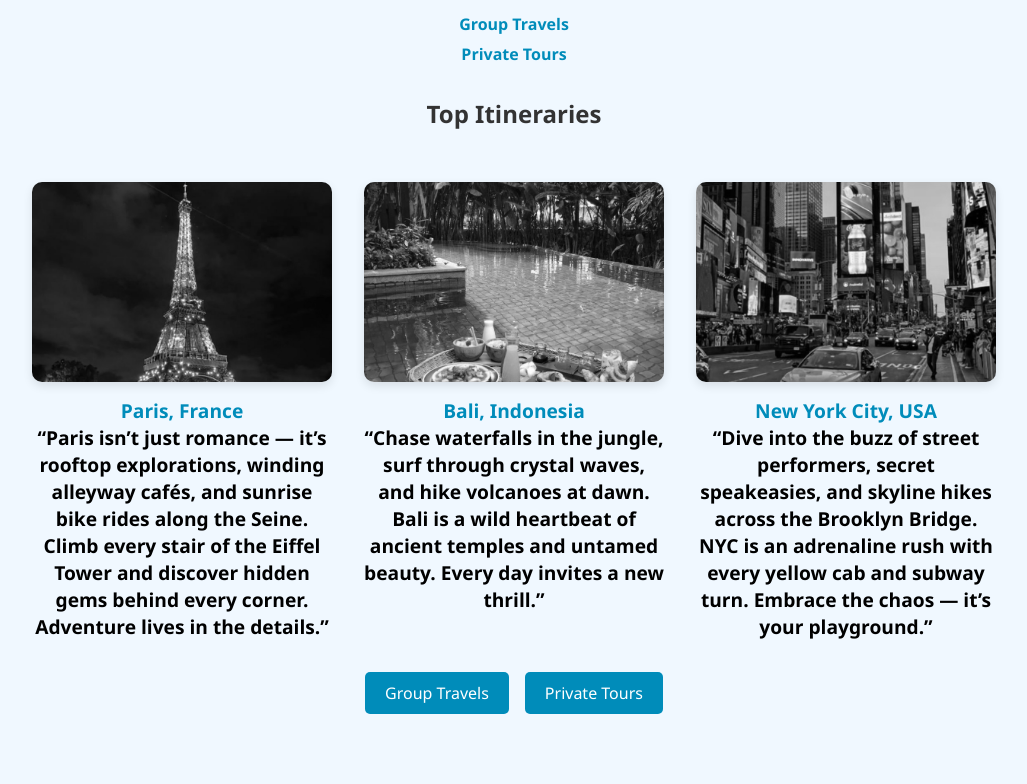
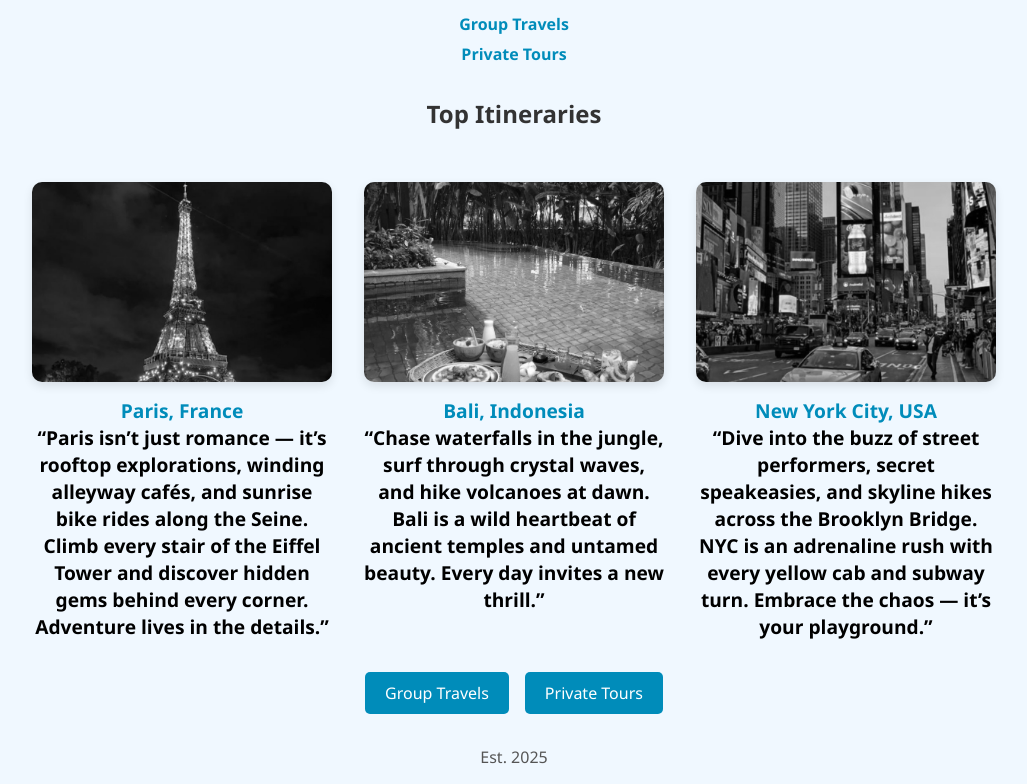
Before and after one commit to mmankaflo/Travel-Service-Site, a plain HTML site: page index.html in a window 1280 px wide. Shown: the part 344-1128 px from the top of the page, without its empty margins (126-1153 px from the left). Before the commit the page ends 1090 px from the top, so only its background shows below. Drawn offline with Linux system fonts and the light colour scheme.

Commit message:
Add all changes to the page

```diff
--- a/index.html
+++ b/index.html
@@ -70,6 +70,10 @@
       text-decoration: none;
       color: #008cba;
       font-weight: bold;
+    }
+    .found {
+      text-align: center;
+      color: #555
     }
 
     .gallery {
@@ -264,5 +268,6 @@
     <a href="packages.html" target="_blank">Group Travels</a>
     <a href="packages.html" target="_blank">Private Tours</a>
   </div>
+  <p class="found">Est. 2025</p>
 </body>
 </html>
```
